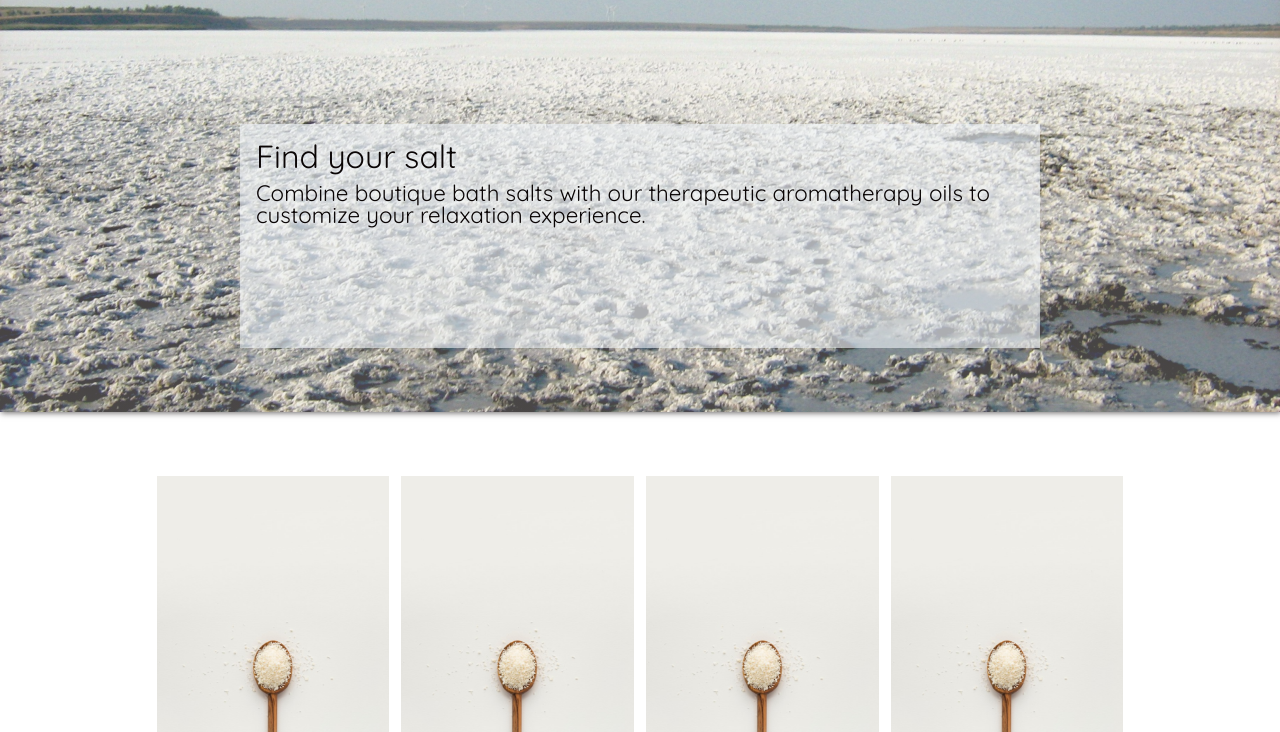
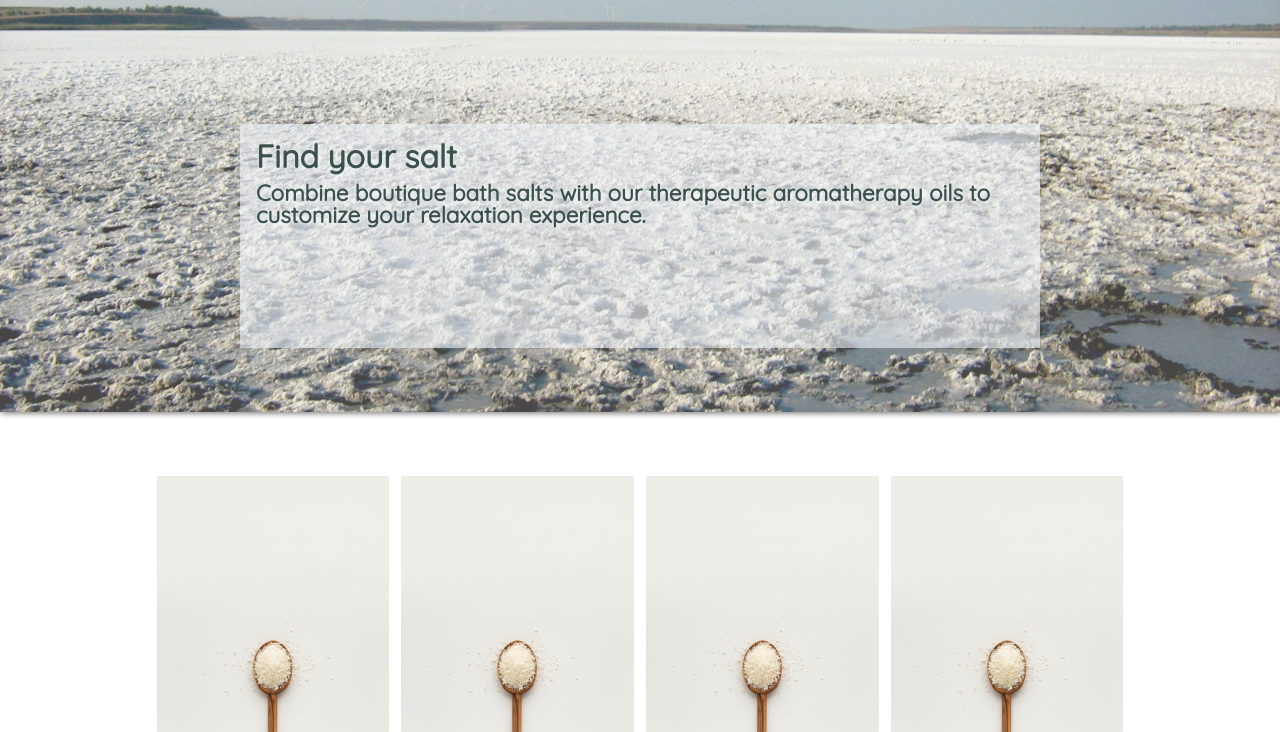
Before and after one commit to webwizard99/assignment-03, a plain HTML site: page store.html in a window 1280 px wide. Shown: the part 68-800 px from the top of the page. Drawn offline with Linux system fonts and the light colour scheme; a web font is replaced by a local one.

Commit message:
Tweak font color for store page banner.

```diff
--- a/resources/css/store.css
+++ b/resources/css/store.css
@@ -1,8 +1,8 @@
 .store-banner-head, .store-banner-text {
-  color: rgb(10, 5, 5);
+  color: rgb(60, 80, 76);
   font-family: 'Quicksand', sans-serif;
   text-shadow: 1px 1px 4px rgba(245, 250, 255, .9);
-  font-weight: 800px;
+  font-weight: 700;
 }
 
 .store-banner {
```
